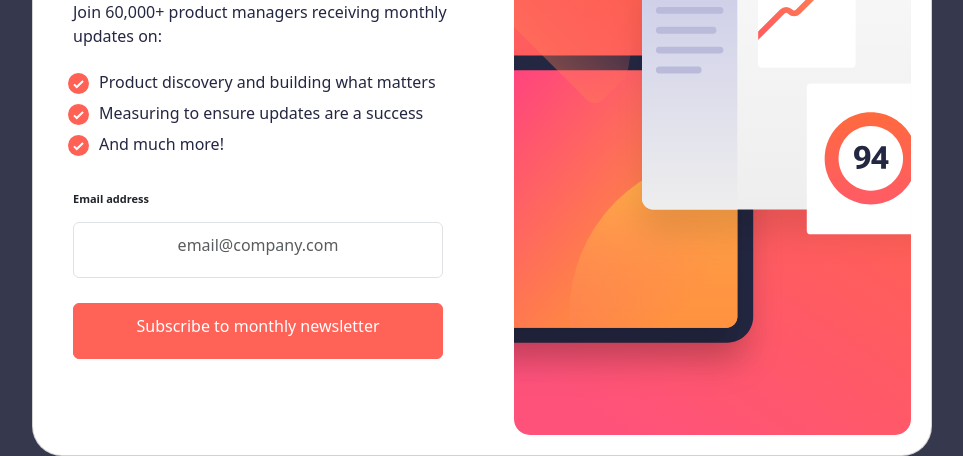
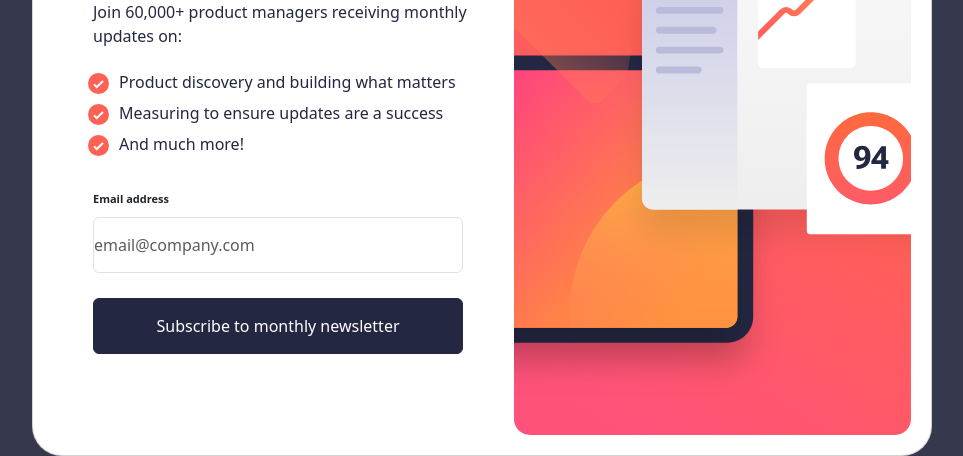
Before and after one commit to KollerJacq/newsletter-submit-with-alert, a plain HTML site: page index.html in a window 1280 px wide. Shown: the part 355-811 px from the top of the page, without its empty margins (170-1133 px from the left). Drawn offline with nearby package versions, Linux system fonts and the light colour scheme.

Commit message:
Made some fixes in css

```diff
--- a/styles/style.css
+++ b/styles/style.css
@@ -2,16 +2,17 @@ body {
   background-color: #36384d;
 }
 .btn-primary {
-  background-color: hsl(4, 100%, 67%);
+  background-color: #242741;
   color: #fff;
-  border-color: hsl(4, 100%, 67%);
+  border-color: #242741;
   width: 370px;
-  padding: 10px 0 20px 0;
+  padding: 15px 0 15px 0;
   margin-top: 10px;
 }
 .btn-primary:hover {
   background-color: hsl(4, 100%, 67%);
   border-color: hsl(4, 100%, 67%);
+  cursor: pointer;
 }
 .card {
   border-radius: 30px;
@@ -21,7 +22,6 @@ body {
   width: 900px;
   margin-top: 180px;
 }
-
 .img-fluid {
   display: flex;
   padding: 20px 20px;
@@ -32,23 +32,25 @@ body {
 ul li {
   color: hsl(234, 29%, 20%);
   font-size: 16px;
+  font-weight: 400;
   list-style-type: none;
   margin-bottom: -20px;
   margin-left: -7px;
+  padding-left: 20px;
 }
 .email {
   margin: 40px 40px 0;
+  padding-left: 20px;
 }
 .email-header {
   font-size: 11px;
   font-weight: 700;
-  margin-bottom: 15px;
+  margin-bottom: 10px;
 }
 .form-control {
   width: 370px;
   margin-bottom: 15px;
-  padding: 10px 0 20px 0;
-  text-align: center;
+  padding: 15px 0 15px 0;
 }
 .header {
   font-size: 53px;
@@ -57,6 +59,7 @@ ul li {
 }
 .subheader {
   font-size: 16px;
+  font-weight: 400;
   padding-top: 20px;
   padding-bottom: 10px;
 }
@@ -64,4 +67,5 @@ ul li {
 .subheader {
   color: hsl(234, 29%, 20%);
   margin: 0 0 0 40px;
+  padding-left: 20px;
 }
```
